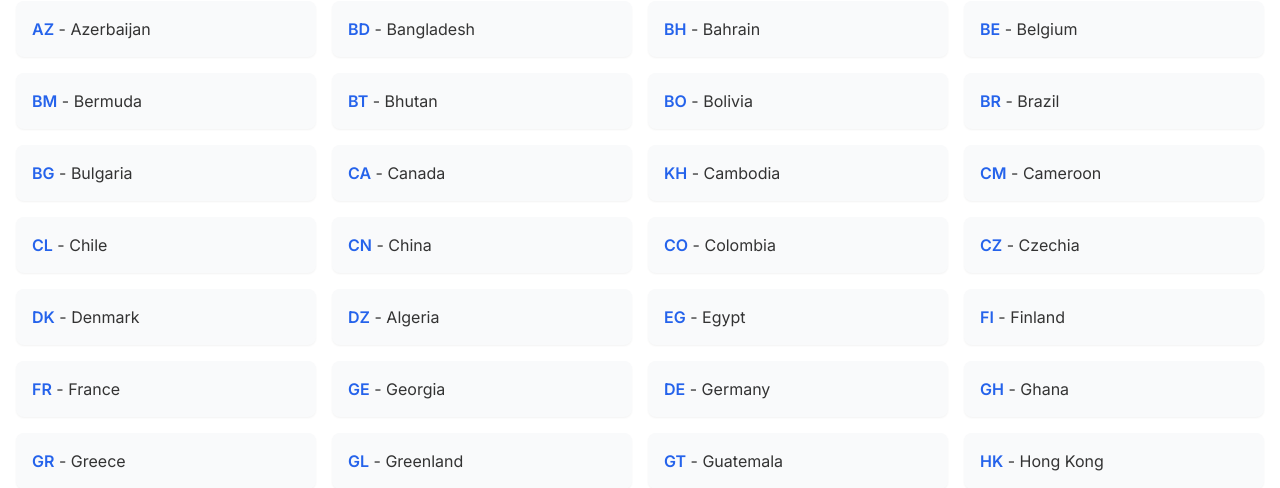
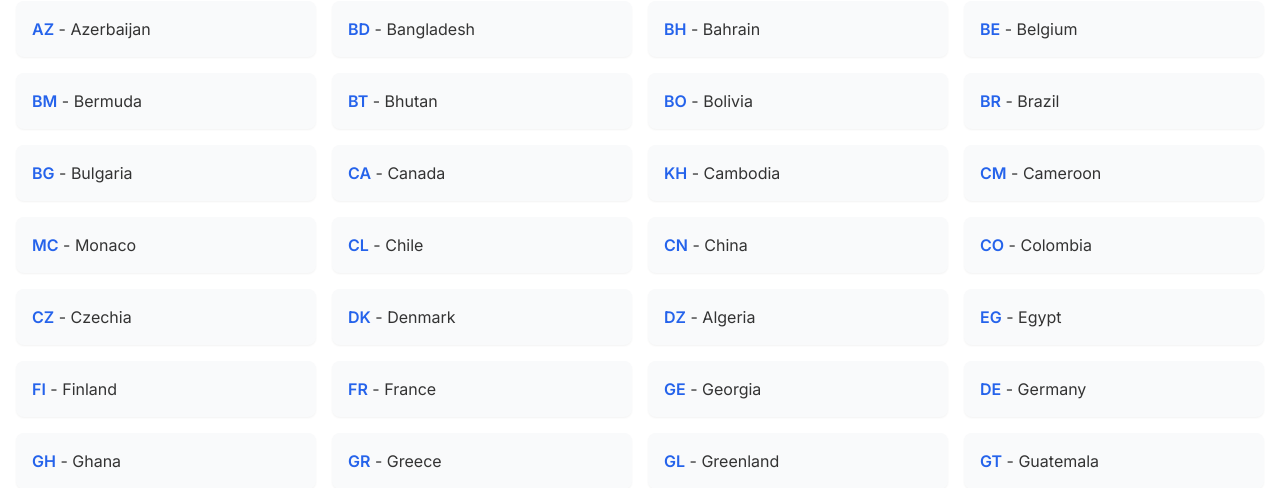
Before and after one commit to abirxdhack/Fake-Address-Gen, a Flask app: page / in a window 1280 px wide. Shown: the part 2160-2648 px from the top of the page. Run offline with Flask 3, Linux system fonts and the light colour scheme; some libraries are stand-ins or nearby versions.

Commit message:
Update status.html

```diff
--- a/templates/status.html
+++ b/templates/status.html
@@ -169,6 +169,7 @@
                     <option value="LL">Liberland (LL)</option>
                     <option value="SADR">Western Sahara (SADR)</option>
                     <option value="PS">Sealand (PS)</option>
+					<option> value="MC">Monaco (MC)</option>
                     <option value="SM">San Marino (SM)</option>
                 </select>
                 <button id="generate-btn" class="bg-blue-600 text-white px-4 py-2 rounded-lg hover:bg-blue-700 transition">
@@ -306,6 +307,9 @@
                 </div>
                 <div class="bg-gray-50 p-4 rounded-lg shadow-sm hover:shadow-md transition">
                     <span class="font-semibold text-blue-600">CM</span> - Cameroon
+                </div>
+				 <div class="bg-gray-50 p-4 rounded-lg shadow-sm hover:shadow-md transition">
+                    <span class="font-semibold text-blue-600">MC</span> - Monaco
                 </div>
                 <div class="bg-gray-50 p-4 rounded-lg shadow-sm hover:shadow-md transition">
                     <span class="font-semibold text-blue-600">CL</span> - Chile
```
